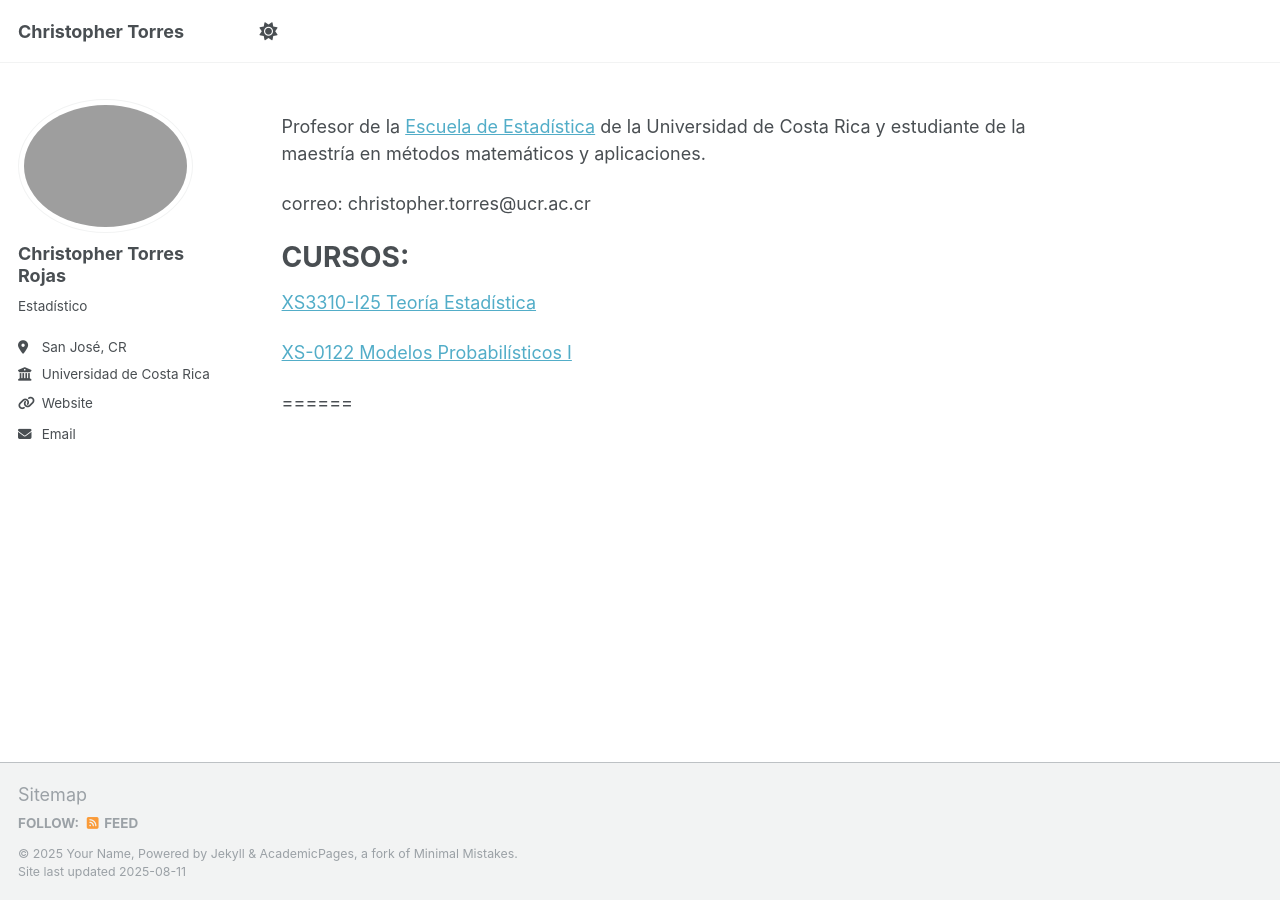
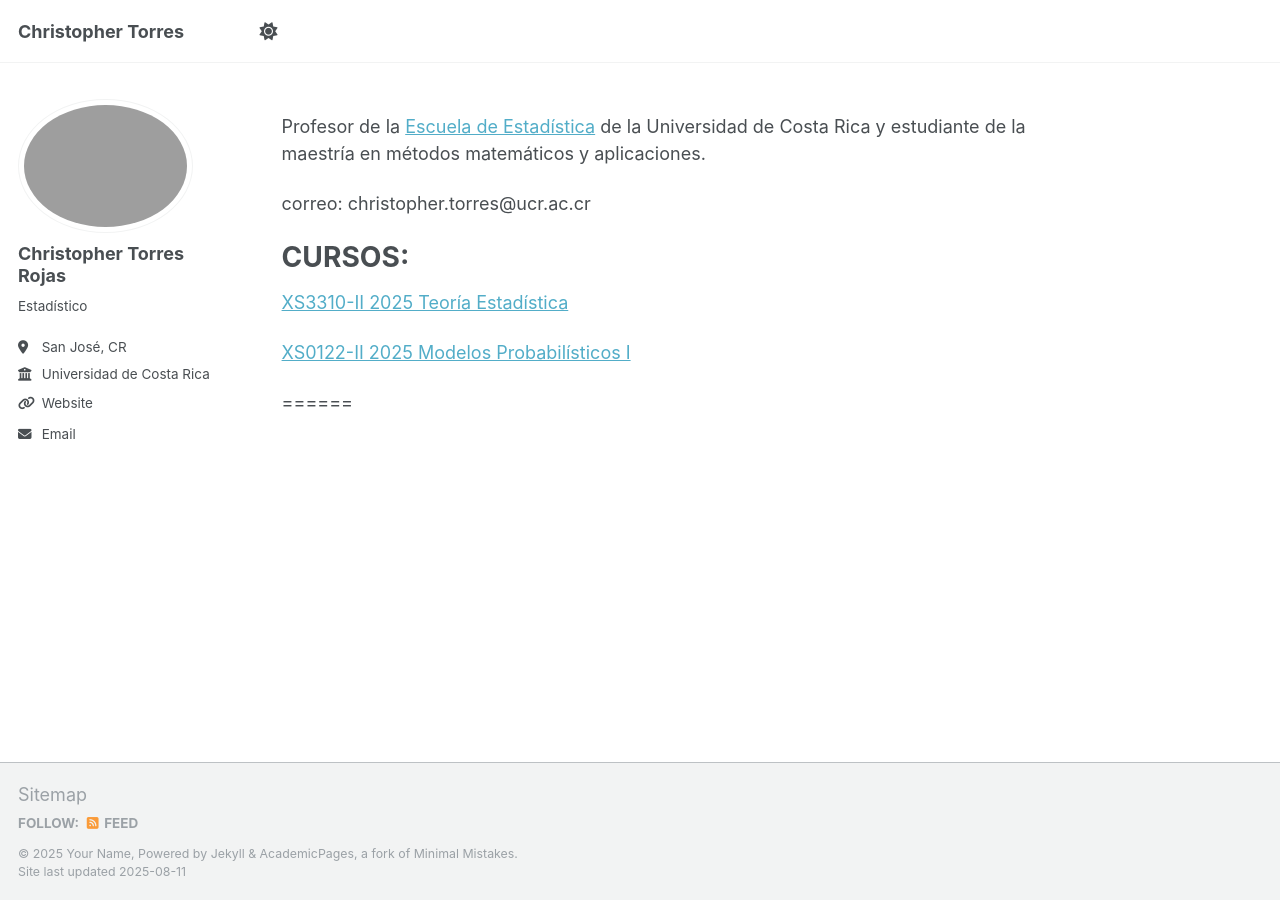
Before and after one commit to Christopher-TR/Christopher-TR.github.io, a Jekyll site: the page built from _pages/about.md, in a window 1280 px wide. Built offline with Jekyll 4.4.1, drawn with Linux system fonts in a browser that asks for light colours; a script that is not in the unit is left out.

Commit message:
Update about.md

```diff
--- a/_pages/about.md
+++ b/_pages/about.md
@@ -13,9 +13,9 @@ correo: christopher.torres@ucr.ac.cr
 
 CURSOS:
 ======
-[XS3310-I25 Teoría Estadística](https://christopher-TR.github.io/XS3310-II_2025/)
+[XS3310-II 2025 Teoría Estadística](https://christopher-TR.github.io/XS3310-II_2025/)
 
-[XS-0122 Modelos Probabilísticos I](https://christopher-tr.github.io/XS0122-II_2025/)
+[XS0122-II 2025 Modelos Probabilísticos I](https://christopher-tr.github.io/XS0122-II_2025/)
 
 
 ======
```
